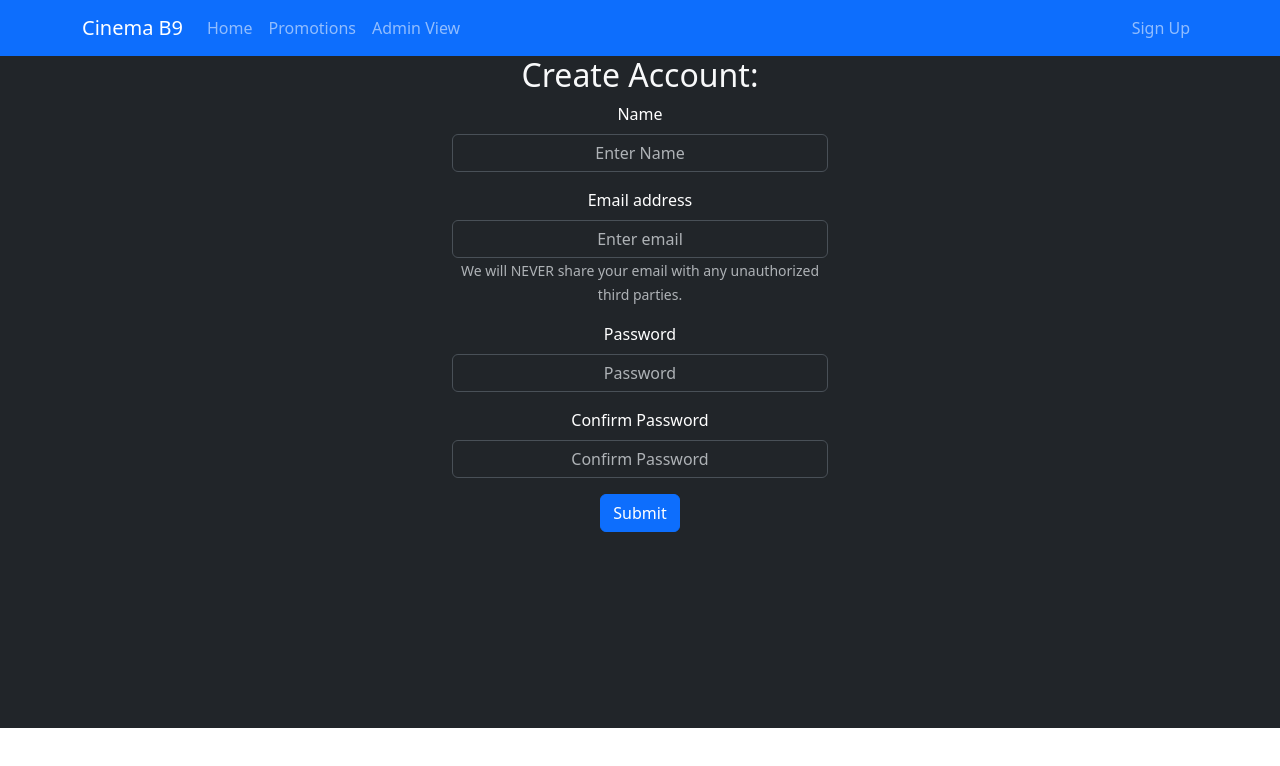
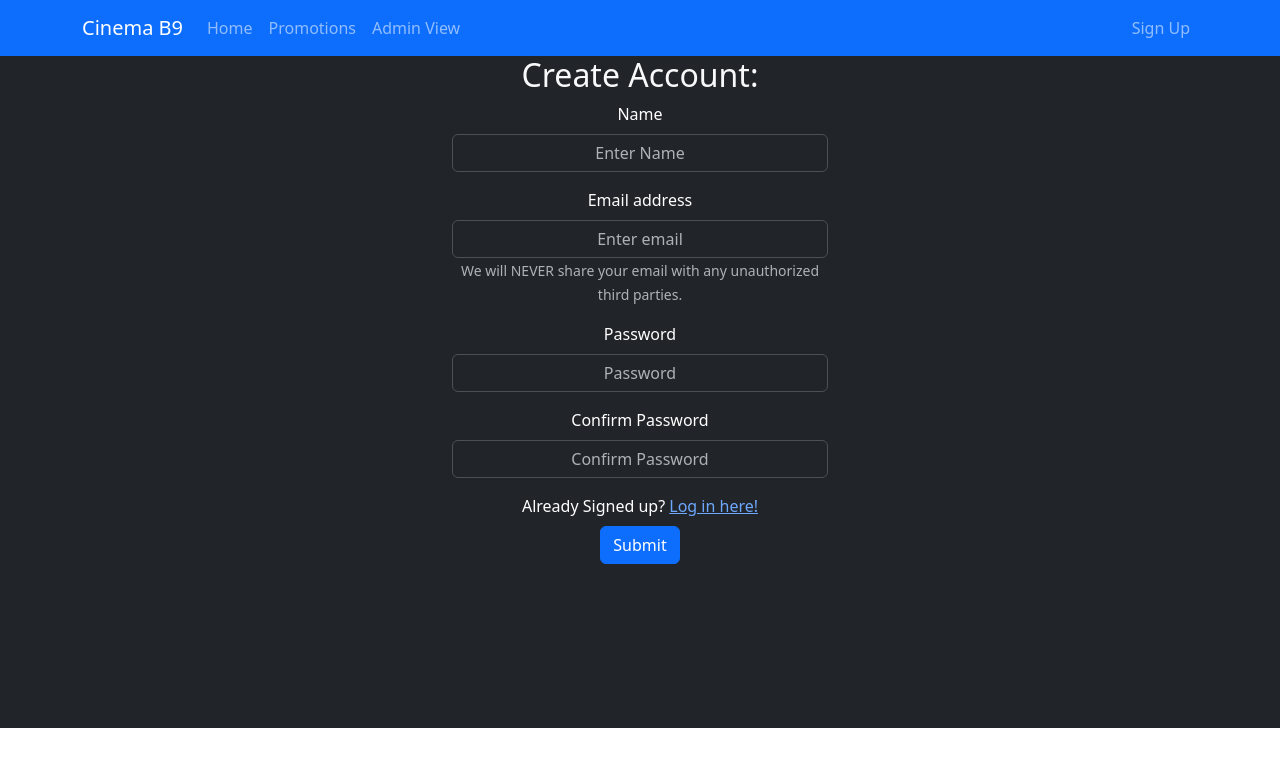
Before and after one commit to arnabbiswas0/B9_SWE_Cinema, a React (Create React App) app in the folder frontend/: page /SignUp in a window 1280 px wide. Shown: the top 766 px of the page. Built offline with nearby package versions, Linux system fonts and the light colour scheme.

Commit message:
updated more functionalities

```diff
--- a/frontend/package.json
+++ b/frontend/package.json
@@ -12,7 +12,7 @@
     "react-bootstrap": "^2.9.0",
     "react-dom": "^18.2.0",
     "react-router-bootstrap": "^0.26.2",
-    "react-router-dom": "^6.16.0",
+    "react-router-dom": "^6.17.0",
     "react-scripts": "^5.0.1",
     "web-vitals": "^2.1.4"
   },
--- a/frontend/src/Components/Login.js
+++ b/frontend/src/Components/Login.js
@@ -5,6 +5,7 @@ import Button from 'react-bootstrap/Button';
 import Modal from 'react-bootstrap/Modal';
 import 'bootstrap/dist/css/bootstrap.min.css';
 import { Container, Form,} from 'react-bootstrap';
+import { useNavigate } from "react-router-dom";
 
 
 function Login() {
@@ -25,6 +26,7 @@ function Login() {
     handleShowConfirm();
 
   }
+  const navigate = useNavigate();
 
     return (
     <>
@@ -47,7 +49,7 @@ function Login() {
         <Form.Label className='light-text'>Password</Form.Label>
         <Form.Control type="password" placeholder="Password" onChange={(e) => setPassword(e.target.value)} value={password} />
       </Form.Group>
-      <Button style={{margin: '0.5rem'}} variant="primary"  onClick={handleShowConfirm}>
+      <Button style={{margin: '0.5rem'}} variant="primary"  onClick={() => navigate("/ChangePassword")}>
         Forgot Password
       </Button>
       <Button variant="primary"  onClick={handleSubmit} disabled={isLoading}>
--- a/frontend/src/Components/SignUp.js
+++ b/frontend/src/Components/SignUp.js
@@ -64,6 +64,9 @@ function SignUp() {
         <Form.Label className='light-text'>Confirm Password</Form.Label>
         <Form.Control type="password" placeholder="Confirm Password"onChange={(e) => setConfirmPassword(e.target.value)} value={confirmPassword} />
       </Form.Group>
+      <Form.Group>
+        <Form.Label className='light-text'>Already Signed up? <a href="/Login">Log in here!</a></Form.Label>
+      </Form.Group>
       <Button variant="primary"  onClick={handleSubmit} disabled={isLoading}>
         Submit
       </Button>
--- a/frontend/src/Components/hooks/useLogin.js
+++ b/frontend/src/Components/hooks/useLogin.js
@@ -10,7 +10,7 @@ export const useLogin = () =>{
         setIsLoading(true)
         setError(null)
 
-        const response = await fetch('/api/user/login', {
+        const response = await fetch('/api/login', {
             method: 'POST',
             headers: {'Content-type': 'application/json'},
             body: JSON.stringify({email, password})
```
Also changed, not shown: 1 other file (tests, documents, lock files or other folders).
